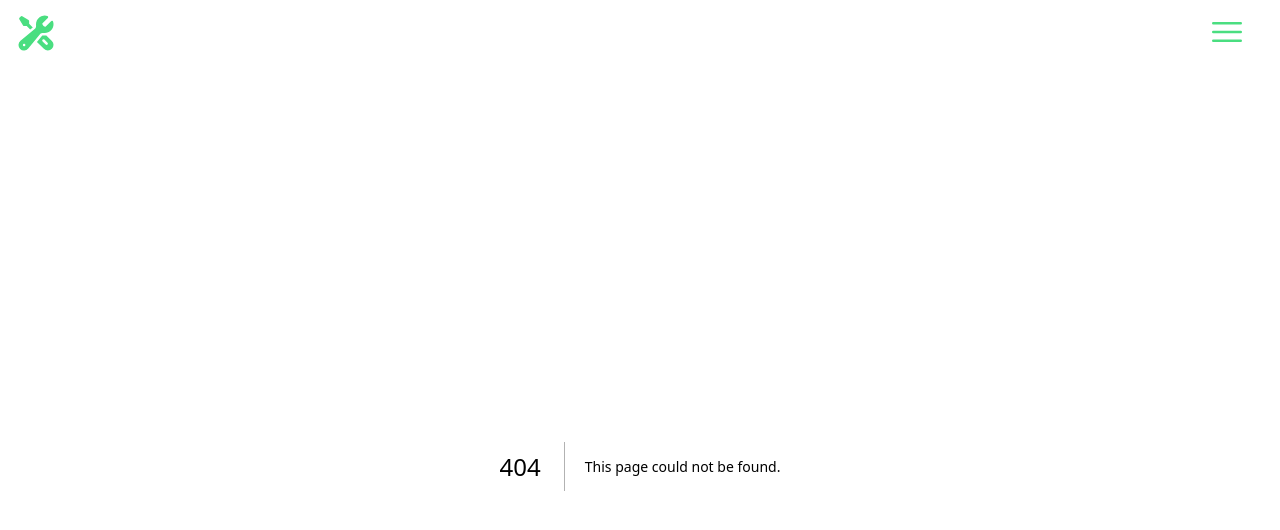
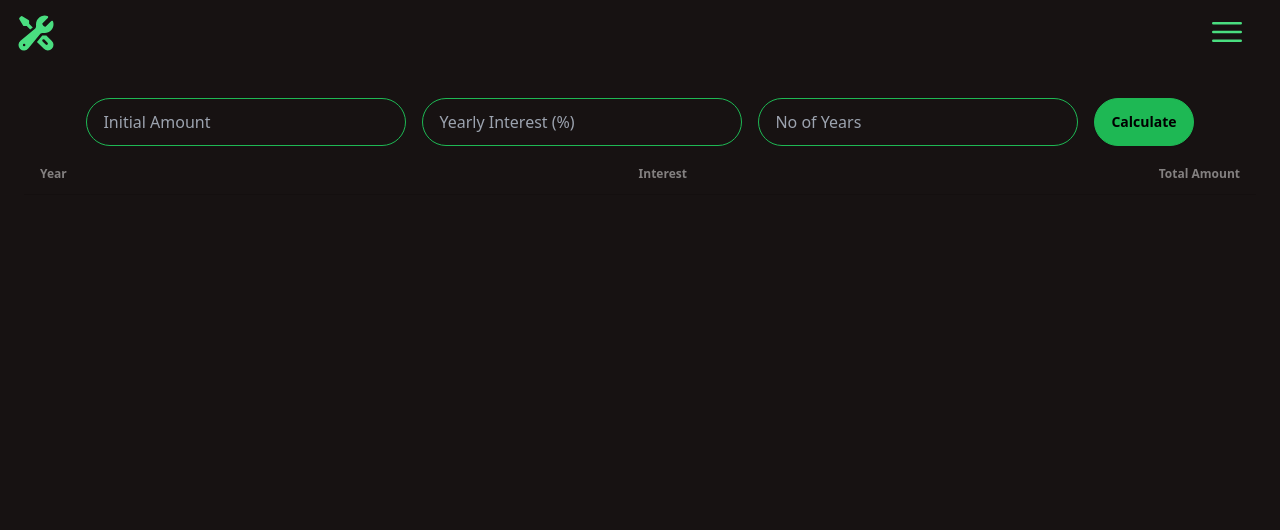
Before and after one commit to YoungMahesh/tools, a Next.js app: page /fd in a window 1280 px wide. Before the commit this address had no page. Shown: the top 530 px of the page. Built offline with nearby package versions, Linux system fonts and the light colour scheme.

Commit message:
fd calculator

```diff
--- /dev/null
+++ b/src/app/fd/_components/FDCalculator.tsx
@@ -0,0 +1,16 @@
+'use client'
+import { useState } from "react";
+import FDInput from "./FDInput";
+import { FDDataRow } from "../_lib/types";
+import FDTable from "./FDTable";
+
+export default function FDCalculator() {
+  const [dataArr, setDataArr] = useState<FDDataRow[]>([]);
+
+  return (
+    <div className="p-2 md:p-6">
+      <FDInput setDataArr={setDataArr} />
+      <FDTable dataArr={dataArr} />
+    </div>
+  );
+}
--- /dev/null
+++ b/src/app/fd/_components/FDInput.tsx
@@ -0,0 +1,71 @@
+import { useState } from "react";
+import { FDDataRow } from "../_lib/types";
+
+export default function FDInput({
+  setDataArr,
+}: {
+  setDataArr: (dataArr: FDDataRow[]) => void;
+}) {
+  const [amount, setAmount] = useState("");
+  const [interest, setInterest] = useState("");
+  const [yearsAmt, setYearAmt] = useState("");
+
+  const calculateInterest = (currAmt: number) => {
+    const yearInterest = (currAmt * parseFloat(interest)) / 100;
+    return parseFloat(yearInterest.toFixed(2));
+  };
+
+  const generateFDData = () => {
+    try {
+      const dataArr1: FDDataRow[] = [];
+      dataArr1.push({ year: 0, amount: parseInt(amount), credit: 0 });
+      let currYear = 1;
+      const totalYears = parseFloat(yearsAmt);
+      let currAmt = parseInt(amount);
+      while (currYear <= totalYears) {
+        const currInterest = calculateInterest(currAmt);
+        currAmt += currInterest;
+        currAmt = parseFloat(currAmt.toFixed(2));
+        dataArr1.push({
+          year: currYear,
+          credit: currInterest,
+          amount: currAmt,
+        });
+        currYear += 1;
+      }
+      setDataArr(dataArr1);
+    } catch (err) {
+      console.log(err);
+      alert("Invalid Data");
+    }
+  };
+
+  return (
+    <div className="flex flex-wrap justify-center">
+      <input
+        type="text"
+        className="input-bordered input-primary input m-2 w-full max-w-xs"
+        placeholder="Initial Amount"
+        value={amount}
+        onChange={(e) => setAmount(e.target.value)}
+      />
+      <input
+        type="text"
+        className="input-bordered input-primary input m-2 w-full max-w-xs"
+        placeholder="Yearly Interest (%)"
+        value={interest}
+        onChange={(e) => setInterest(e.target.value)}
+      />
+      <input
+        type="text"
+        className="input-bordered input-primary input m-2 w-full max-w-xs"
+        placeholder="No of Years"
+        value={yearsAmt}
+        onChange={(e) => setYearAmt(e.target.value)}
+      />
+      <button className="btn-primary btn m-2" onClick={generateFDData}>
+        Calculate
+      </button>
+    </div>
+  );
+}
--- /dev/null
+++ b/src/app/fd/_components/FDTable.tsx
@@ -0,0 +1,26 @@
+import { FDDataRow } from "../_lib/types";
+
+export default function FDTable({ dataArr }: { dataArr: FDDataRow[] }) {
+  return (
+    <section className="overflow-x-auto">
+      <table className="table w-full">
+        <thead>
+          <tr>
+            <td>Year</td>
+            <td align="right">Interest</td>
+            <td align="right">Total Amount</td>
+          </tr>
+        </thead>
+        <tbody>
+          {dataArr.map((row, idx) => (
+            <tr key={idx}>
+              <td>{row.year}</td>
+              <td align="right">{row.credit}</td>
+              <td align="right">{row.amount}</td>
+            </tr>
+          ))}
+        </tbody>
+      </table>
+    </section>
+  );
+}
--- /dev/null
+++ b/src/app/fd/_lib/types.ts
@@ -0,0 +1,5 @@
+export interface FDDataRow {
+  year: number;
+  credit: number;
+  amount: number;
+}
--- /dev/null
+++ b/src/app/fd/page.tsx
@@ -0,0 +1,10 @@
+import FDCalculator from "./_components/FDCalculator";
+
+export const metadata = {
+  title: "FD Calculator",
+  description: "Calculate monthly balance of Fixed-Deposit",
+};
+
+export default function FD() {
+  return <FDCalculator />;
+}
```
